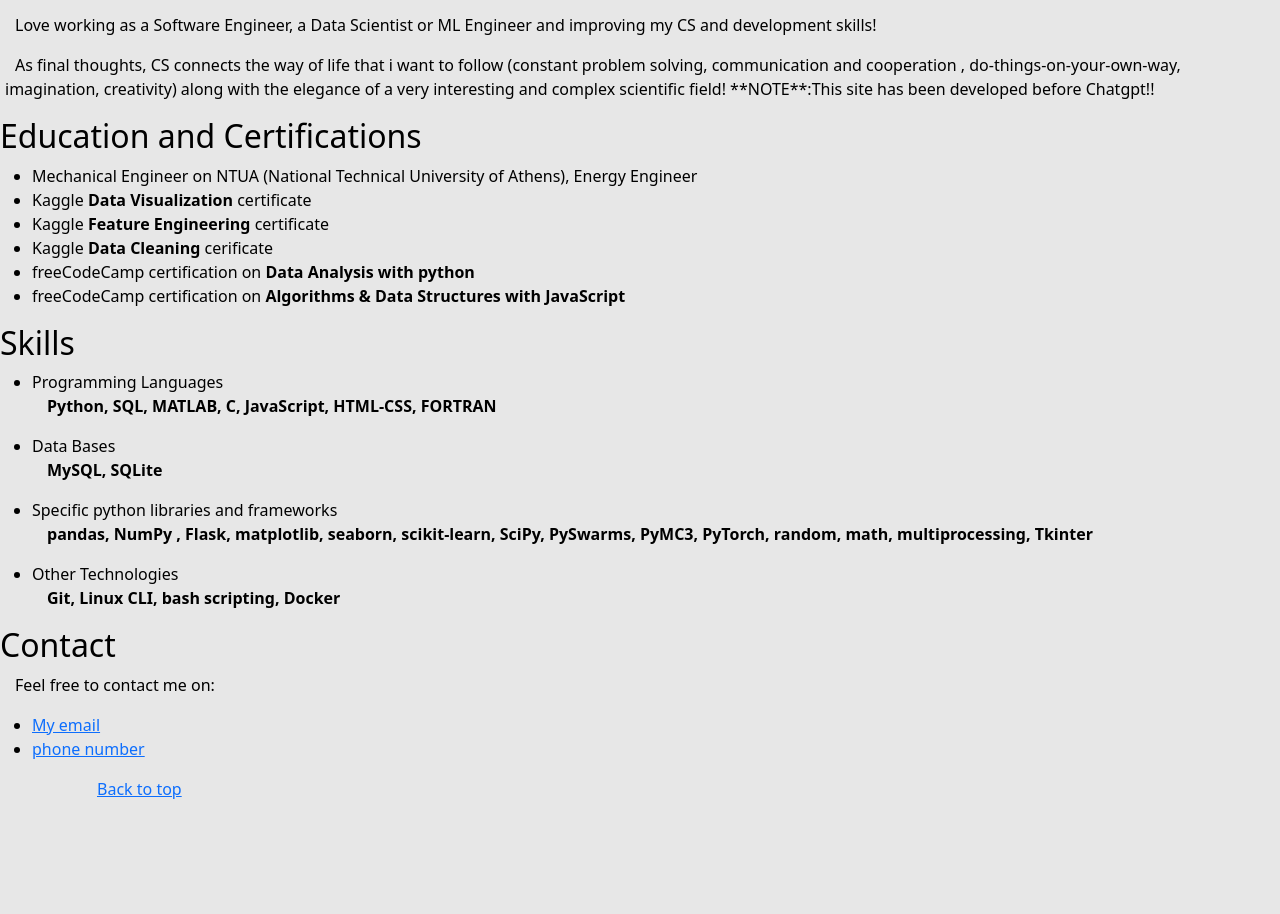
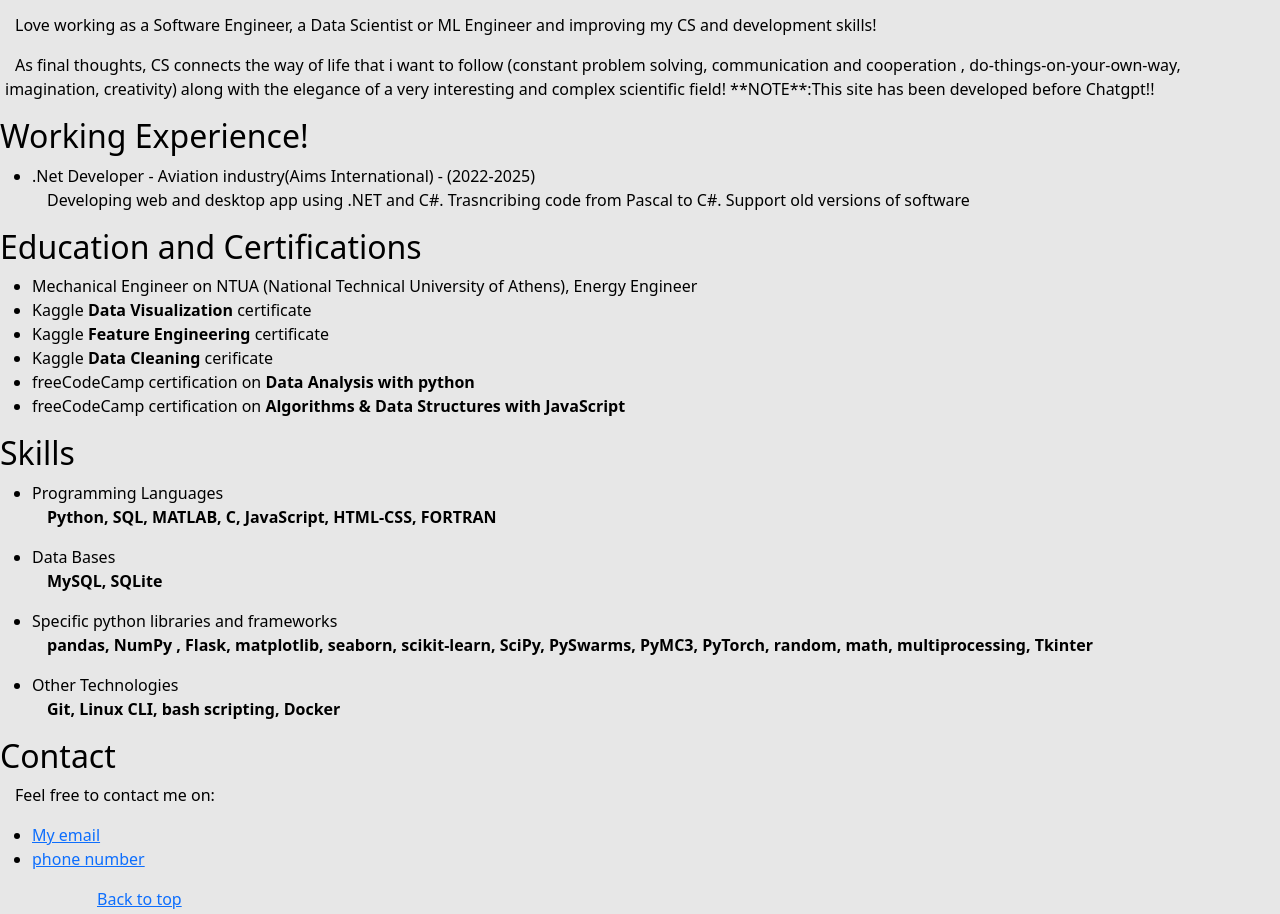
Before and after one commit to AndreasTsikri/AndreasTsikri.github.io, a plain HTML site: page index.html in a window 1280 px wide. Shown: the part 903-1817 px from the top of the page. Before the commit the page ends 1720 px from the top, so only its background shows below. Drawn offline with nearby package versions, Linux system fonts and the light colour scheme.

Commit message:
add working experience on index

```diff
--- a/index.html
+++ b/index.html
@@ -67,6 +67,17 @@
         </p>
     </div>
 
+    <!--Work exp-->
+    <div>
+        <h2>Working Experience!</h2>
+        <ul>
+            <li>.Net Developer - Aviation industry(Aims International) - (2022-2025)
+	    </li>
+	    <p>
+	     Developing web and desktop app using .NET and C#. Trasncribing code from Pascal to C#. Support old versions of software
+	    </p>
+        </ul>
+    </div>
     <!--Educ and certif-->
     <div>
         <h2>Education and Certifications</h2>
```
